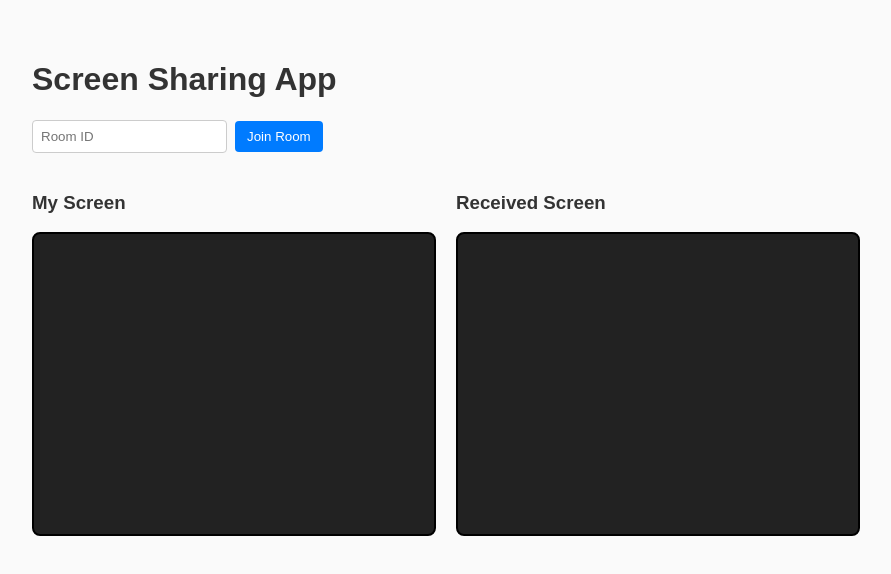
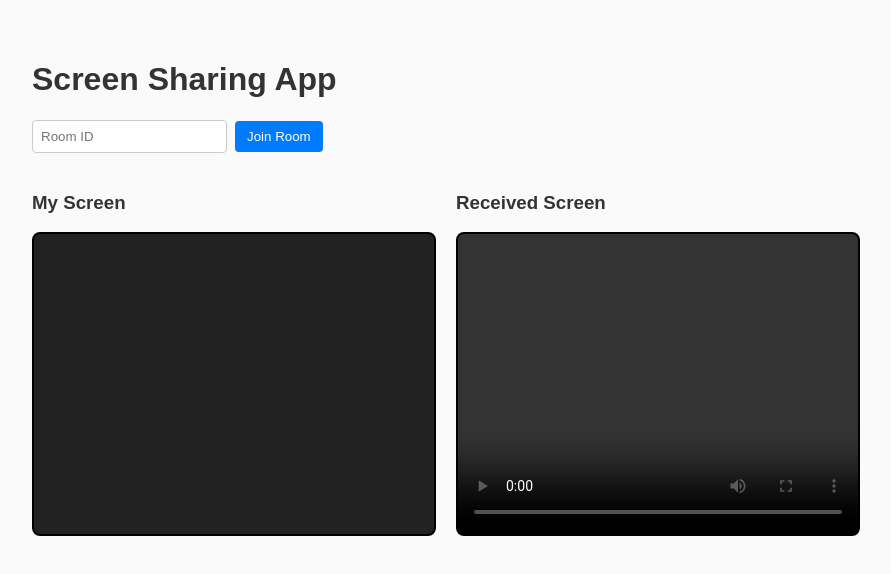
Before and after one commit to mahima-kamat/screen-sharing-frontend, a React (Vite) app: page / in a window 1280 px wide. Shown: the top 574 px of the page, without its empty margins (8-899 px from the left). Built offline with nearby package versions, Linux system fonts and the light colour scheme.

Commit message:
fixed remote playback

```diff
--- a/src/App.jsx
+++ b/src/App.jsx
@@ -55,13 +55,20 @@ export default function App() {
     }
   };
 
-  peerConnection.current.ontrack = (event) => {
+peerConnection.current.ontrack = async (event) => {
   console.log("Remote track received");
 
   const [stream] = event.streams;
 
-    if (remoteVideoRef.current) {
+  if (stream && remoteVideoRef.current) {
     remoteVideoRef.current.srcObject = stream;
+
+    try {
+      await remoteVideoRef.current.play();
+      console.log("Remote video playing");
+    } catch (err) {
+      console.log("Play error:", err);
+    }
   }
 };
 
@@ -250,7 +257,14 @@ export default function App() {
   ref={remoteVideoRef}
   autoPlay
   playsInline
-            style={{ width: "400px", height: "300px", border: "2px solid black", backgroundColor: "#222" }}
+  controls
+  muted={false}
+  style={{
+    width: "400px",
+    height: "300px",
+    border: "2px solid black",
+    background: "black",
+  }}
 />
         </div>
       </div>
```
Lines whose indentation alone changed are shown as unchanged.
